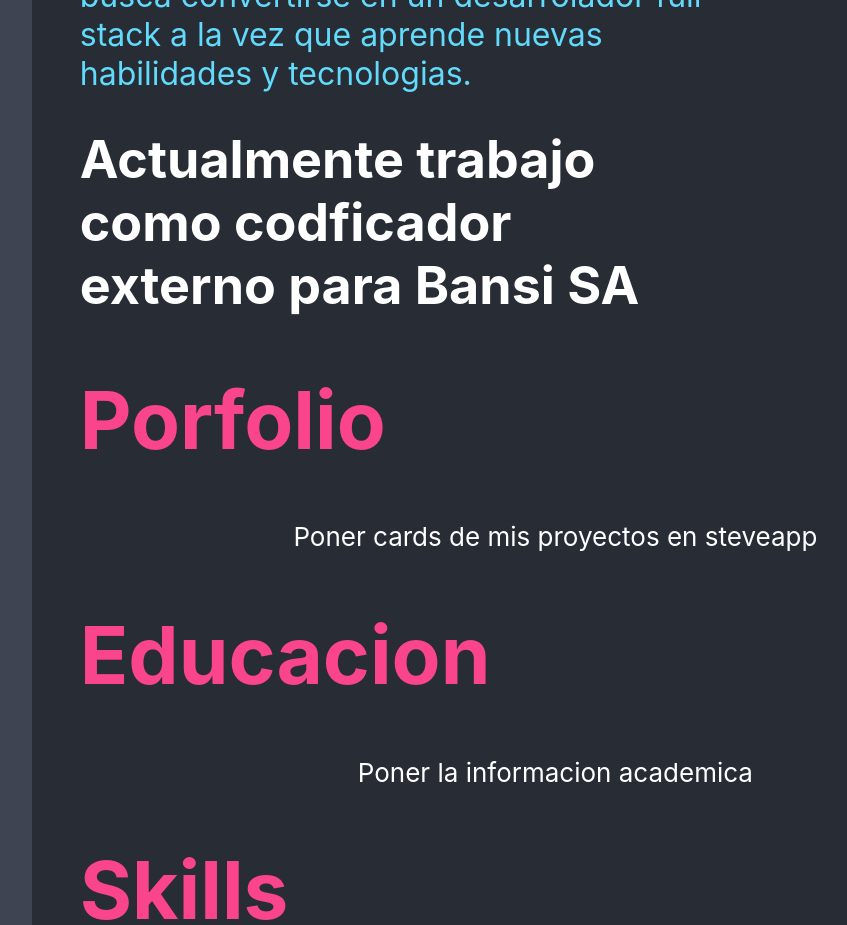
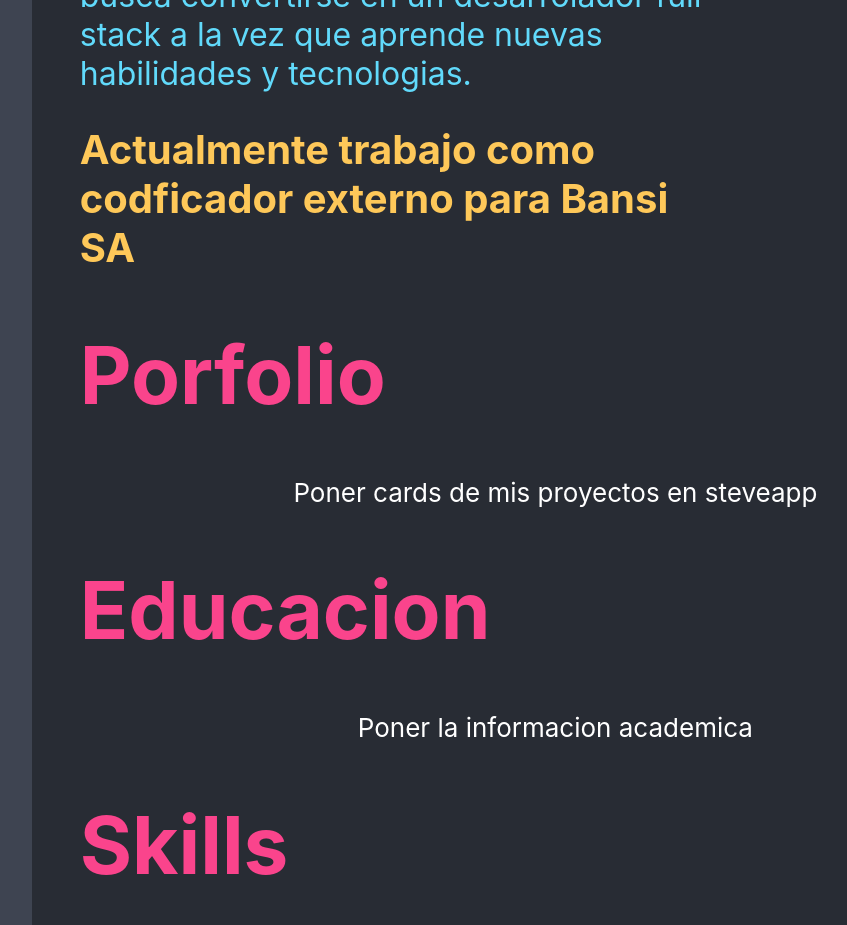
Before and after one commit to SteveBartmoss/cvSteve, a React (Create React App) app: page / in a window 1280 px wide. Shown: the part 800-1725 px from the top of the page, without its empty margins (201-1048 px from the left). Built offline with nearby package versions, Linux system fonts and the light colour scheme.

Commit message:
se agrego un estilo para los subtitulos

```diff
--- a/src/App.css
+++ b/src/App.css
@@ -22,6 +22,11 @@
 .tittle-section{
   font-size: 5rem;
   color: var(--rosa);
+}
+
+.sub-tittle{
+  font-size: 2.5rem;
+  color: var(--amarillo);
 }
 
 .text-content{
```
